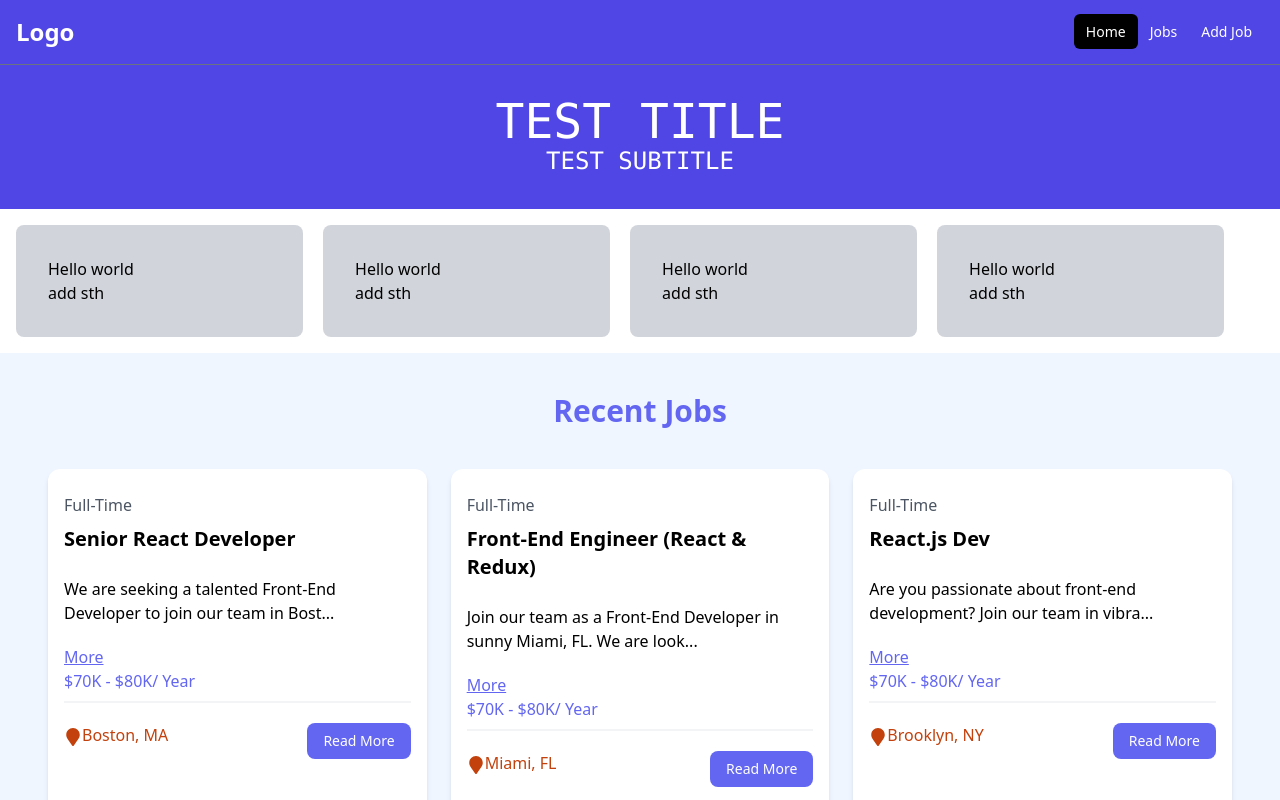
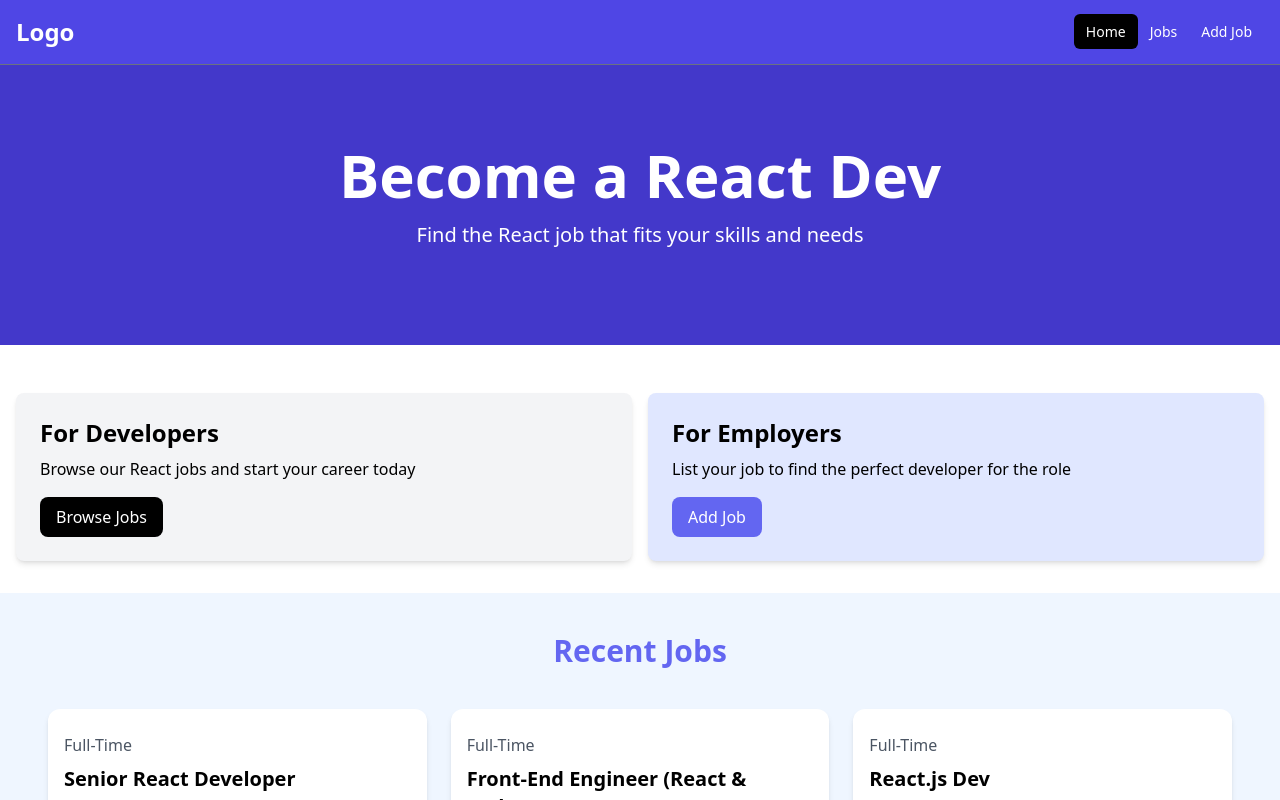
Before and after one commit to Abdi036/job_listing, a React (Vite) app: page / in a window 1280 px wide. Shown: the top 800 px of the page. Built offline with nearby package versions, Linux system fonts and the light colour scheme; data requests are answered from the project's data file.

Commit message:
fix a bug in editjob and addJob

```diff
--- a/public/jobs.json
+++ b/public/jobs.json
@@ -83,6 +83,34 @@
         "contactEmail": "contact@ipsumlorem.com",
         "contactPhone": "555-555-5555"
       }
+    },
+    {
+      "id": "4329",
+      "type": "Full-Time",
+      "title": "sample",
+      "description": "asdf",
+      "salary": "Under-$50K",
+      "location": "asdf",
+      "company": {
+        "name": "asd",
+        "description": "sdf",
+        "contactEmail": "svdfbvd@gmai",
+        "contactPhone": "60560"
+      }
+    },
+    {
+      "id": "3edc",
+      "type": "Full-Time",
+      "title": "asd",
+      "description": "sdfd",
+      "salary": "Under-$50K",
+      "location": "sd",
+      "company": {
+        "name": "smart city",
+        "description": "xzc",
+        "contactEmail": "dddddddddddddd@gmail.com",
+        "contactPhone": "5511155555"
+      }
     }
   ]
 }
--- a/src/Components/Header.jsx
+++ b/src/Components/Header.jsx
@@ -1,8 +1,16 @@
 export default function Header() {
   return (
-    <main className="bg-indigo-600 p-8 text-white text-center font-mono">
-      <h1 className="text-5xl"> TEST TITLE</h1>
-      <h4 className="text-2xl"> TEST SUBTITLE</h4>
-    </main>
+    <section className="bg-indigo-700 py-20 mb-4">
+      <div className="max-w-7xl mx-auto px-4 sm:px-6 lg:px-8 flex flex-col items-center">
+        <div className="text-center">
+          <h1 className="text-4xl font-extrabold text-white sm:text-5xl md:text-6xl">
+            Become a React Dev
+          </h1>
+          <p className="my-4 text-xl text-white">
+            Find the React job that fits your skills and needs
+          </p>
+        </div>
+      </div>
+    </section>
   );
 }
--- a/src/Components/HomeCard.jsx
+++ b/src/Components/HomeCard.jsx
@@ -1,25 +1,37 @@
-import Card from "./Card";
+// import Card from "./Card";
 import { Link } from "react-router-dom";
 
 export default function HomeCard() {
   return (
-    <div className="w-full p-4 flex items-center gap-5 flex-wrap">
-      <Card>
-        <h1>Hello world</h1>
-        <Link to="/add-jobs">add sth</Link>
-      </Card>
-      <Card>
-        <h1>Hello world</h1>
-        <Link to="/add-jobs">add sth</Link>
-      </Card>
-      <Card>
-        <h1>Hello world</h1>
-        <Link to="/add-jobs">add sth</Link>
-      </Card>
-      <Card>
-        <h1>Hello world</h1>
-        <Link to="/add-jobs">add sth</Link>
-      </Card>
-    </div>
+    <section className="py-4">
+      <div className="container-xl lg:container mx-auto">
+        <div className="grid grid-cols-1 md:grid-cols-2 gap-4 p-4 rounded-lg">
+          <div className="bg-gray-100 p-6 rounded-lg shadow-md">
+            <h2 className="text-2xl font-bold">For Developers</h2>
+            <p className="mt-2 mb-4">
+              Browse our React jobs and start your career today
+            </p>
+            <Link
+              to={"/jobs"}
+              className="inline-block bg-black text-white rounded-lg px-4 py-2 hover:bg-gray-700"
+            >
+              Browse Jobs
+            </Link>
+          </div>
+          <div className="bg-indigo-100 p-6 rounded-lg shadow-md">
+            <h2 className="text-2xl font-bold">For Employers</h2>
+            <p className="mt-2 mb-4">
+              List your job to find the perfect developer for the role
+            </p>
+            <Link
+              to={"/add-jobs"}
+              className="inline-block bg-indigo-500 text-white rounded-lg px-4 py-2 hover:bg-indigo-600"
+            >
+              Add Job
+            </Link>
+          </div>
+        </div>
+      </div>
+    </section>
   );
 }
--- a/src/Components/Jobs.jsx
+++ b/src/Components/Jobs.jsx
@@ -16,6 +16,7 @@
           : "http://localhost:9000/jobs";
         const res = await fetch(URL);
         const data = await res.json();
+        data.sort((a, b) => b - a);
         setJobs(data);
       } catch (error) {
         console.log("error while fetching data", error);
--- a/src/pages/AddJobsPage.jsx
+++ b/src/pages/AddJobsPage.jsx
@@ -1,7 +1,8 @@
 /* eslint-disable react/prop-types */
 import { useState } from "react";
-import { useNavigate } from "react-router-dom";
+import { NavLink, useNavigate } from "react-router-dom";
 import { toast } from "react-toastify";
+import { FaArrowLeft } from "react-icons/fa6";
 
 export default function AddjobsPage({ onAddJob }) {
   const [type, setType] = useState("Full-Time");
@@ -32,13 +33,17 @@
       },
     };
     onAddJob(newJob);
-    toast.success("Job added successfully.")
+    toast.success("Job added successfully.");
     return navigate("/");
   }
 
   return (
     <section className="bg-indigo-50">
       <div className="container mx-auto max-w-2xl py-24 px-4">
+        <NavLink to={"/"} className="mb-5 text-indigo-400">
+          <FaArrowLeft className="inline" />
+          Back
+        </NavLink>
         <div className="bg-white px-6 py-8 mb-4 shadow-md rounded-md border">
           <form onSubmit={handleSubmit}>
             <h2 className="text-3xl text-center font-semibold mb-6">Add Job</h2>
--- a/src/pages/EditJobPage.jsx
+++ b/src/pages/EditJobPage.jsx
@@ -1,6 +1,7 @@
 /* eslint-disable react/prop-types */
 import { useEffect, useState } from "react";
-import { useNavigate, useParams } from "react-router-dom";
+import { FaArrowLeft } from "react-icons/fa";
+import { NavLink, useNavigate, useParams } from "react-router-dom";
 import { toast } from "react-toastify";
 
 export default function EditJobPage({ onEditJob }) {
@@ -68,6 +69,10 @@
   return (
     <section className="bg-indigo-50">
       <div className="container mx-auto max-w-2xl py-24 px-4">
+        <NavLink to={`/job/${id}`} className="mb-5 text-indigo-400">
+          <FaArrowLeft className="inline" />
+          Back
+        </NavLink>
         <div className="bg-white px-6 py-8 mb-4 shadow-md rounded-md border">
           <form onSubmit={handleSubmit}>
             <h2 className="text-3xl text-center font-semibold mb-6">
```
Also changed, not shown: src/App.jsx (line endings or trailing spaces).
